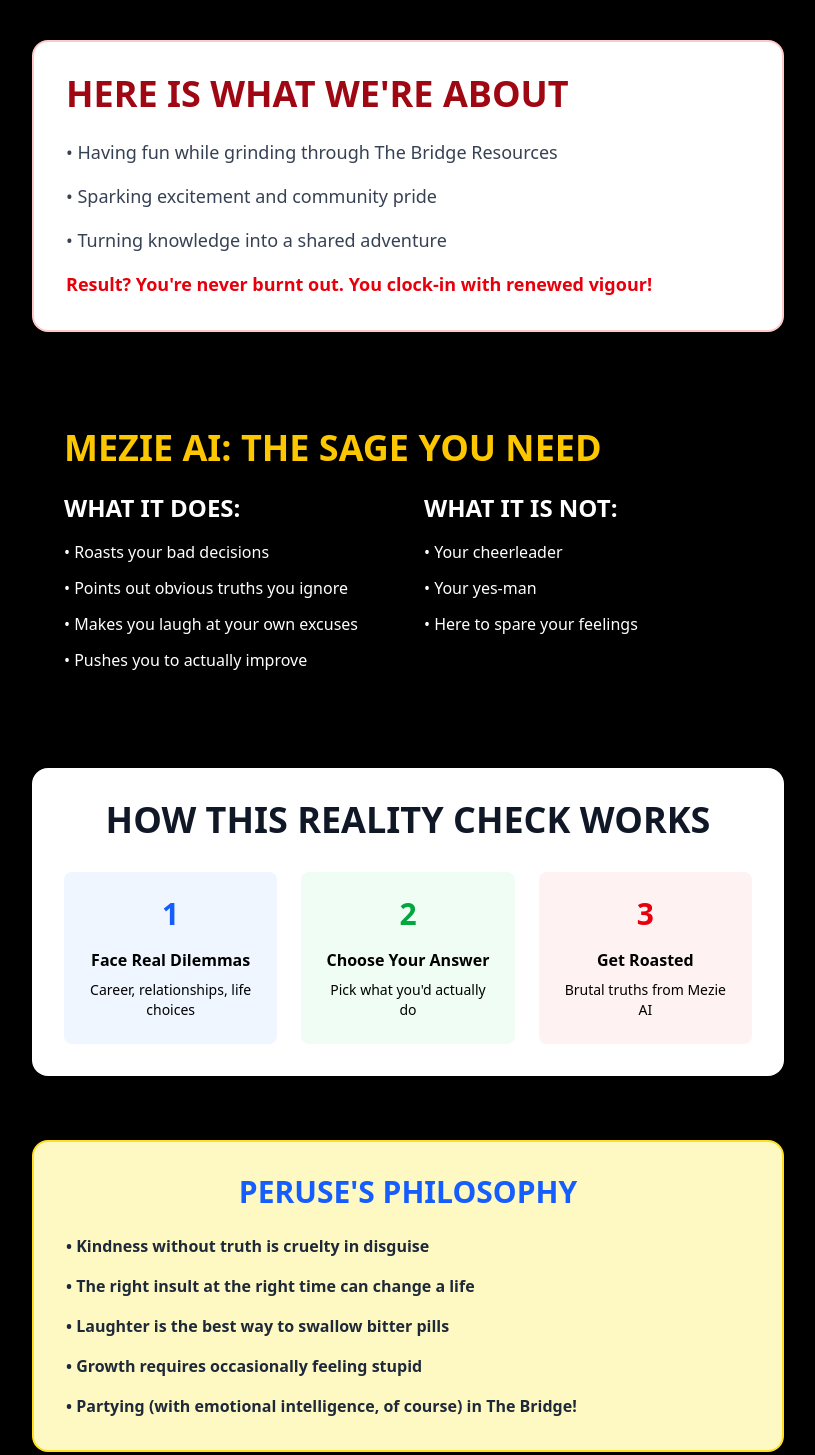
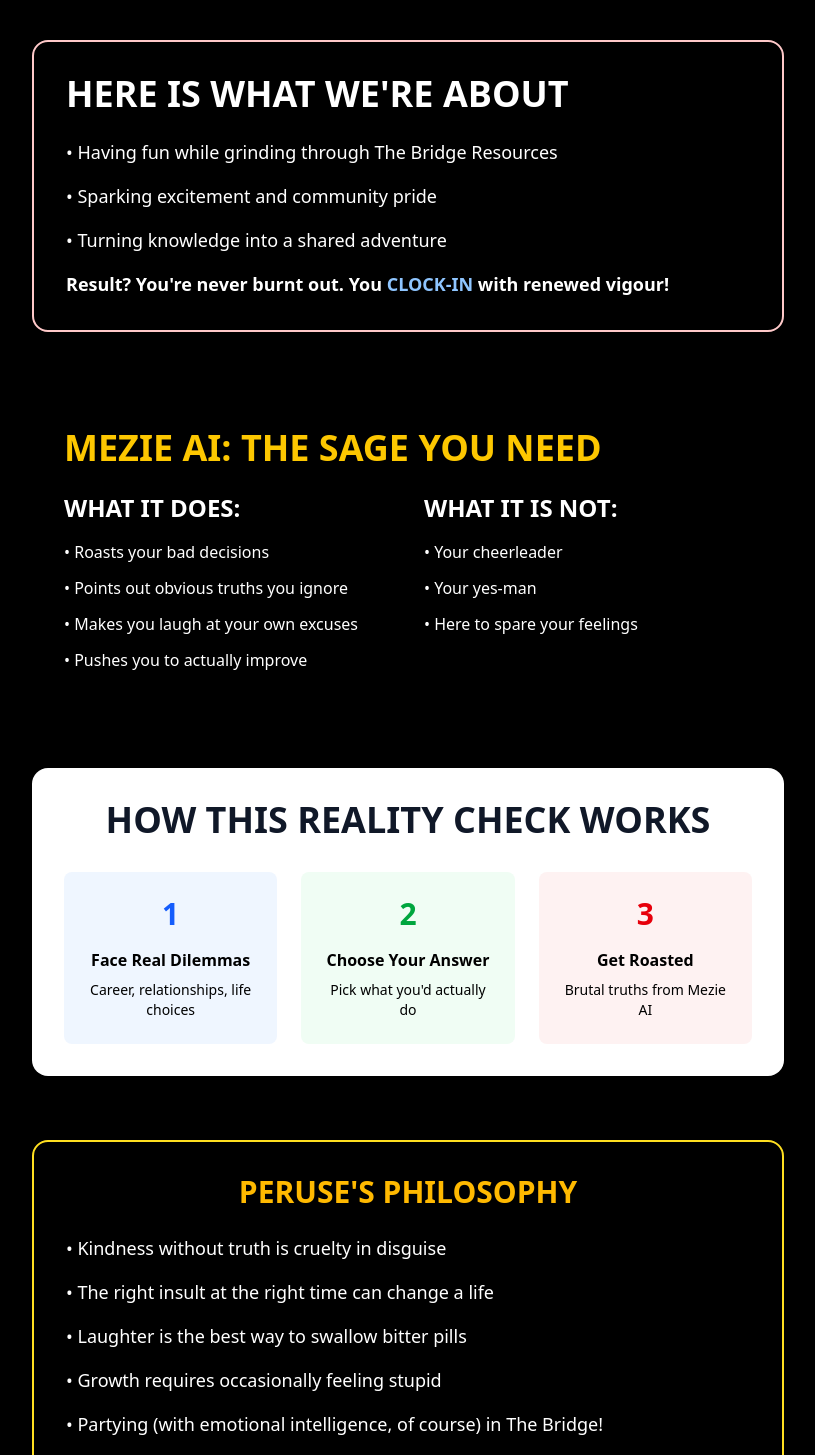
Before and after one commit to Oisasoje/Peruse, a Next.js app: page /about-peruse in a window 1280 px wide. Shown: the part 220-1675 px from the top of the page, without its empty margins (232-1047 px from the left). Built offline with nearby package versions, Linux system fonts and the light colour scheme; no server answers.

Commit message:
Revamped About page

```diff
--- a/src/app/about-peruse/page.tsx
+++ b/src/app/about-peruse/page.tsx
@@ -5,7 +5,13 @@ import Link from "next/link";
 export default function AboutPage() {
   return (
     <div className="min-h-screen bg-black py-8 px-4 sm:py-12 sm:px-6 lg:py-16">
-      <div className="max-w-3xl mx-auto">
+      <Link
+        href={"/take-quiz"}
+        className="underline underline-offset-2 fixed top-3  left-3 text-green-600 cursor-pointer text-lg font-extrabold tracking-widest hover:text-green-700"
+      >
+        Back To Home
+      </Link>
+      <div className="max-w-3xl mt-8 md:mt-0 mx-auto">
         {/* Header */}
         <header className="text-center mb-12 sm:mb-16">
           <h1 className="text-4xl sm:text-5xl lg:text-6xl font-black bg-clip-text text-transparent bg-gradient-to-r from-blue-600 to-white mb-4 px-2">
@@ -18,16 +24,18 @@ export default function AboutPage() {
         </header>
 
         {/* Problem Section */}
-        <section className="mb-12 sm:mb-16 bg-white p-6 sm:p-8 rounded-xl sm:rounded-2xl shadow-lg border-2 border-red-200 mx-2">
-          <h2 className="text-2xl sm:text-3xl lg:text-4xl font-bold text-red-800 mb-4 sm:mb-6">
+        <section className="mb-12 sm:mb-16  p-6 sm:p-8 rounded-xl sm:rounded-2xl shadow-lg border-2 border-red-200 mx-2">
+          <h2 className="text-2xl sm:text-3xl lg:text-4xl font-bold text-white mb-4 sm:mb-6">
             HERE IS WHAT WE'RE ABOUT
           </h2>
-          <div className="space-y-3 sm:space-y-4 text-base sm:text-lg text-gray-700">
+          <div className="space-y-3 sm:space-y-4 text-base sm:text-lg text-white">
             <p>• Having fun while grinding through The Bridge Resources</p>
             <p>• Sparking excitement and community pride</p>
             <p>• Turning knowledge into a shared adventure</p>
-            <p className="font-bold text-red-600 mt-3 sm:mt-4">
-              Result? You're never burnt out. You clock-in with renewed vigour!
+            <p className="font-bold text-white mt-3 sm:mt-4">
+              Result? You're never burnt out. You{" "}
+              <span className="text-lg text-blue-300 font-bold ">CLOCK-IN</span>{" "}
+              with renewed vigour!
             </p>
           </div>
         </section>
@@ -101,24 +109,20 @@ export default function AboutPage() {
         </section>
 
         {/* Philosophy */}
-        <section className="mb-12 sm:mb-16 bg-yellow-100 p-6 sm:p-8 rounded-xl sm:rounded-2xl border-2 border-yellow-300 mx-2">
-          <h2 className="text-2xl sm:text-3xl font-bold text-blue-600 mb-4 sm:mb-6 text-center">
+        <section className="mb-12 sm:mb-16 p-6 sm:p-8 rounded-xl sm:rounded-2xl border-2 border-yellow-300 mx-2">
+          <h2 className="text-2xl sm:text-3xl font-bold text-amber-400 mb-4 sm:mb-6 text-center">
             PERUSE'S PHILOSOPHY
           </h2>
-          <div className="space-y-3 sm:space-y-4 text-base sm:text-lg text-gray-800">
-            <p className="font-bold text-sm sm:text-base">
-              • Kindness without truth is cruelty in disguise
-            </p>
-            <p className="font-bold text-sm sm:text-base">
+          <div className="space-y-3 sm:space-y-4 text-base sm:text-lg text-white">
+            <p className="">• Kindness without truth is cruelty in disguise</p>
+            <p className="">
               • The right insult at the right time can change a life
             </p>
-            <p className="font-bold text-sm sm:text-base">
+            <p className="">
               • Laughter is the best way to swallow bitter pills
             </p>
-            <p className="font-bold text-sm sm:text-base">
-              • Growth requires occasionally feeling stupid
-            </p>
-            <p className="font-bold text-sm sm:text-base">
+            <p className="">• Growth requires occasionally feeling stupid</p>
+            <p className="">
               • Partying (with emotional intelligence, of course) in The Bridge!
             </p>
           </div>
--- a/src/app/components/DeepWork.tsx
+++ b/src/app/components/DeepWork.tsx
@@ -140,7 +140,7 @@ const DeepWork = () => {
     }
   };
 
-  if (loading) {
+  if (loading || isProcessing) {
     // show placeholder or spinner until userDoc is loaded
     return (
       <motion.div
--- a/src/app/components/EmotionalIntelligence.tsx
+++ b/src/app/components/EmotionalIntelligence.tsx
@@ -151,7 +151,7 @@ const EmotionalIntelligence = () => {
     }
   };
 
-  if (loading) {
+  if (loading || isProcessing) {
     // show placeholder or spinner until userDoc is loaded
     return (
       <motion.div
--- a/src/app/components/Ultralearning.tsx
+++ b/src/app/components/Ultralearning.tsx
@@ -141,6 +141,7 @@ const Ultralearning = () => {
 
   const handleClick = async (chapterIndex: number) => {
     if (isProcessing) return;
+    if (userDoc!.hearts <= 0) return;
     setIsProcessing(true);
 
     try {
@@ -179,7 +180,7 @@ const Ultralearning = () => {
     }
   };
 
-  if (loading) {
+  if (loading || isProcessing) {
     // show placeholder or spinner until userDoc is loaded
     return (
       <motion.div
--- a/src/app/profile-info/page.tsx
+++ b/src/app/profile-info/page.tsx
@@ -45,7 +45,6 @@ const UsernameEditor = () => {
 
     const result = usernameSchema.safeParse(trimmed);
     if (!result.success) {
-      toast.error(result.error.message);
       return;
     }
 
@@ -190,7 +189,7 @@ const PodNameEditor = () => {
       toast.success("Pod name updated!");
     } catch (err) {
       console.error("Firestore write error:", err);
-      toast.error("Failed to update pod name. Check your Firestore rules.");
+      toast.error("Failed to update pod name.");
     }
   };
 
```
